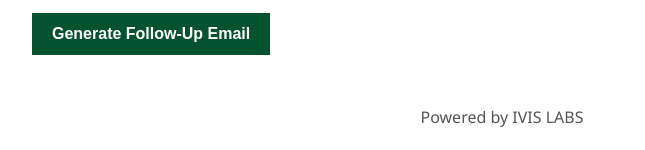
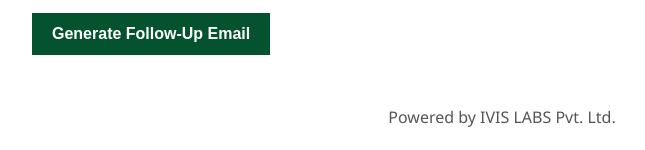
Before and after one commit to kishan2805/sdp, a FastAPI app: page / in a window 1280 px wide. Shown: the part 954-1104 px from the top of the page, without its empty margins (138-783 px from the left). Run offline with FastAPI, Linux system fonts and the light colour scheme; data that the repository does not hold is empty.

Commit message:
Update index.html

```diff
--- a/templates/index.html
+++ b/templates/index.html
@@ -92,7 +92,7 @@
 
     <!-- Footer -->
     <footer class="footer">
-        <p>Powered by IVIS LABS</p>
+        <p>Powered by IVIS LABS Pvt. Ltd.</p>
     </footer>
 
     <script>
```
